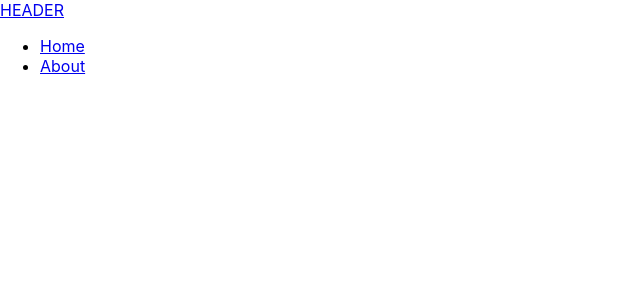
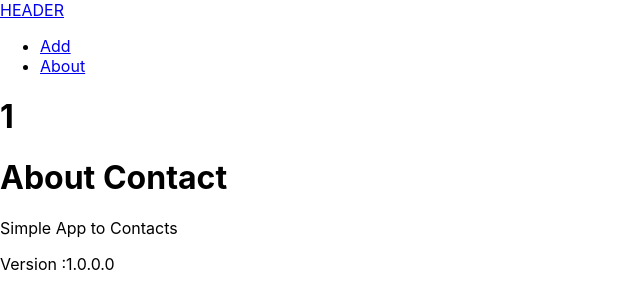
Before and after one commit to hashika2/react-apps, a React (Create React App) app in the folder reactmanager/: page /about/1 in a window 1280 px wide. Shown: the top 308 px of the page, without its empty margins (0-640 px from the left). Built offline with nearby package versions, Linux system fonts and the light colour scheme; the HTML template or start-up script is replaced by a standard one.

Commit message:
set not found file

```diff
--- a/reactmanager/src/App.js
+++ b/reactmanager/src/App.js
@@ -5,6 +5,7 @@ import Contacts from './component/Contacts';
 import Header from './component/layouts/Header';
 import AddContact from './component/contact/AddContact';
 import About from './component/pages/About';
+import NotFound from './component/pages/NotFound';
 import { BrowserRouter as Router,Route,Switch} from 'react-router-dom';
 // import 'bootstrap/dist/css/bootstrap.min.js';
 
@@ -19,8 +20,9 @@ function App() {
       <div className="container">
       <Switch>
         <Route exact path="/" component={Contacts}/>
-        <Route exact path="/about" component={About}/>
+        <Route exact path="/about/:id" component={About}/>
         <Route exact path="/input" component={AddContact}/>
+        <Route component={NotFound}/>
       </Switch>
 
       </div>
--- a/reactmanager/src/component/layouts/Header.js
+++ b/reactmanager/src/component/layouts/Header.js
@@ -1,5 +1,6 @@
 import React from 'react';
 import { smart } from '@babel/template';
+import {Link} from 'react-router-dom';
 
 
 function Header(prop){
@@ -7,14 +8,14 @@ function Header(prop){
     return(
      <nav className="navbar navbar-expand-sm navbar=dark bg-danger mb-3 py-0">
          <div className="container">
-    <a href="/" className="navbar-brand">{hedding}</a>
+    <Link to="/" className="navbar-brand"><i className="fa fa-home"></i>{hedding}</Link>
     <div>
         <ul className="navbar-nav mr-auto">
             <li className="nav-item">
-                <a href="/" className="nav-link">Home</a>
+            <Link to="/input" className="navbar-brand"><i className="fa fa-plus"></i>Add</Link>
             </li>
             <li className="nav-item">
-                <a href="/" className="nav-link">About</a>
+            <Link to="/About" className="navbar-brand"><i className="fa fa-question"></i>About</Link>
             </li>
         </ul>
     </div>
--- a/reactmanager/src/component/pages/About.js
+++ b/reactmanager/src/component/pages/About.js
@@ -1,11 +1,12 @@
 import React from 'react';
 
-export default()=>{
+export default(props)=>{
     return(
         <div>
+            <h1 className="display-4">{props.match.params.id}</h1>
             <h1 className="display-4">About Contact</h1>
             <p className="lead">Simple App to Contacts</p>
-            <p className="text-secondary">Version</p>
+            <p className="text-secondary">Version :1.0.0.0</p>
         </div>
     )
 }
--- /dev/null
+++ b/reactmanager/src/component/pages/NotFound.js
@@ -0,0 +1,10 @@
+import React from 'react';
+
+export default ()=>{
+    return(
+        <div className="display-4"><h1><span className="text-danger">404 </span>Not Found</h1>
+        <p className="lead">This page does not Exist</p>
+        </div>
+
+    )
+}
```
